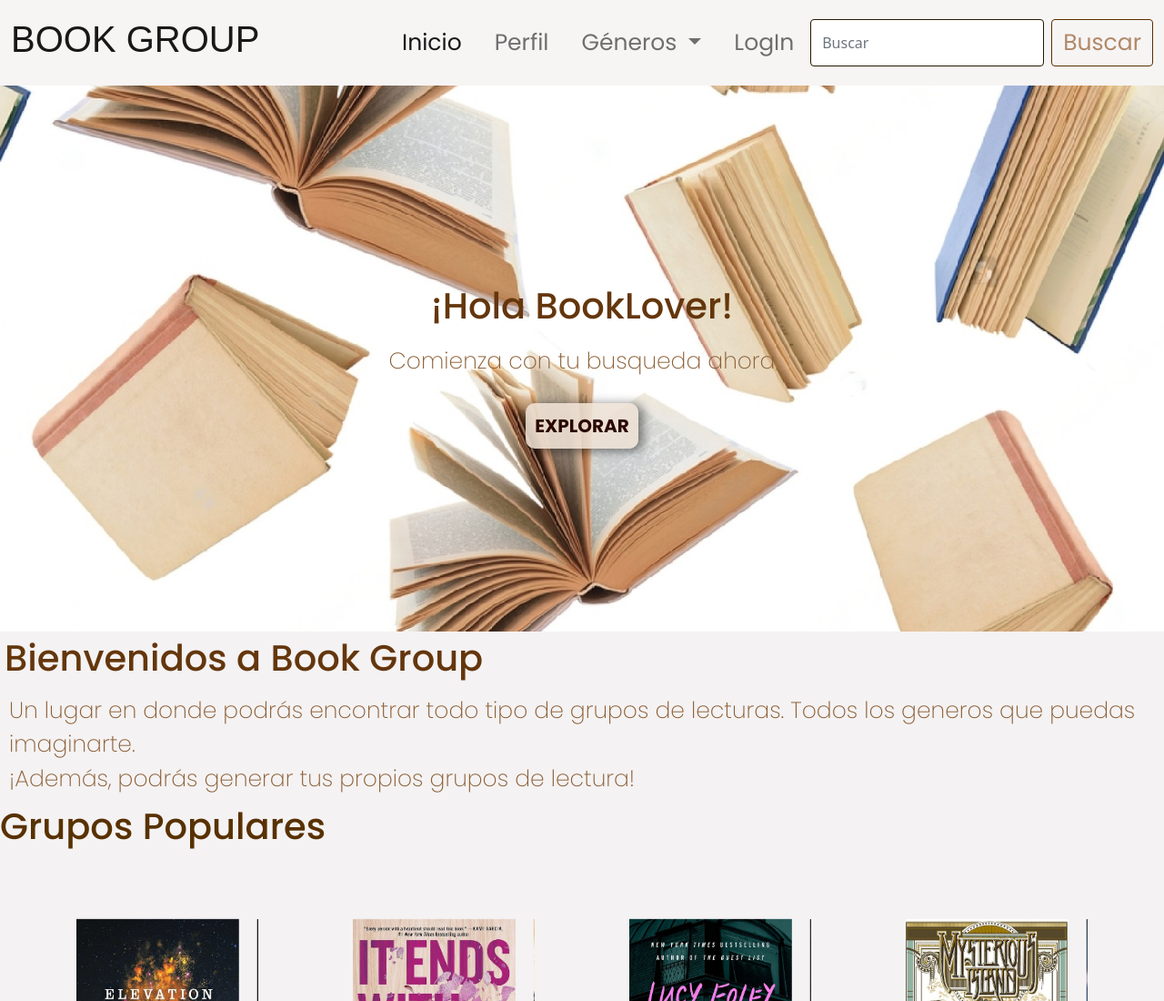
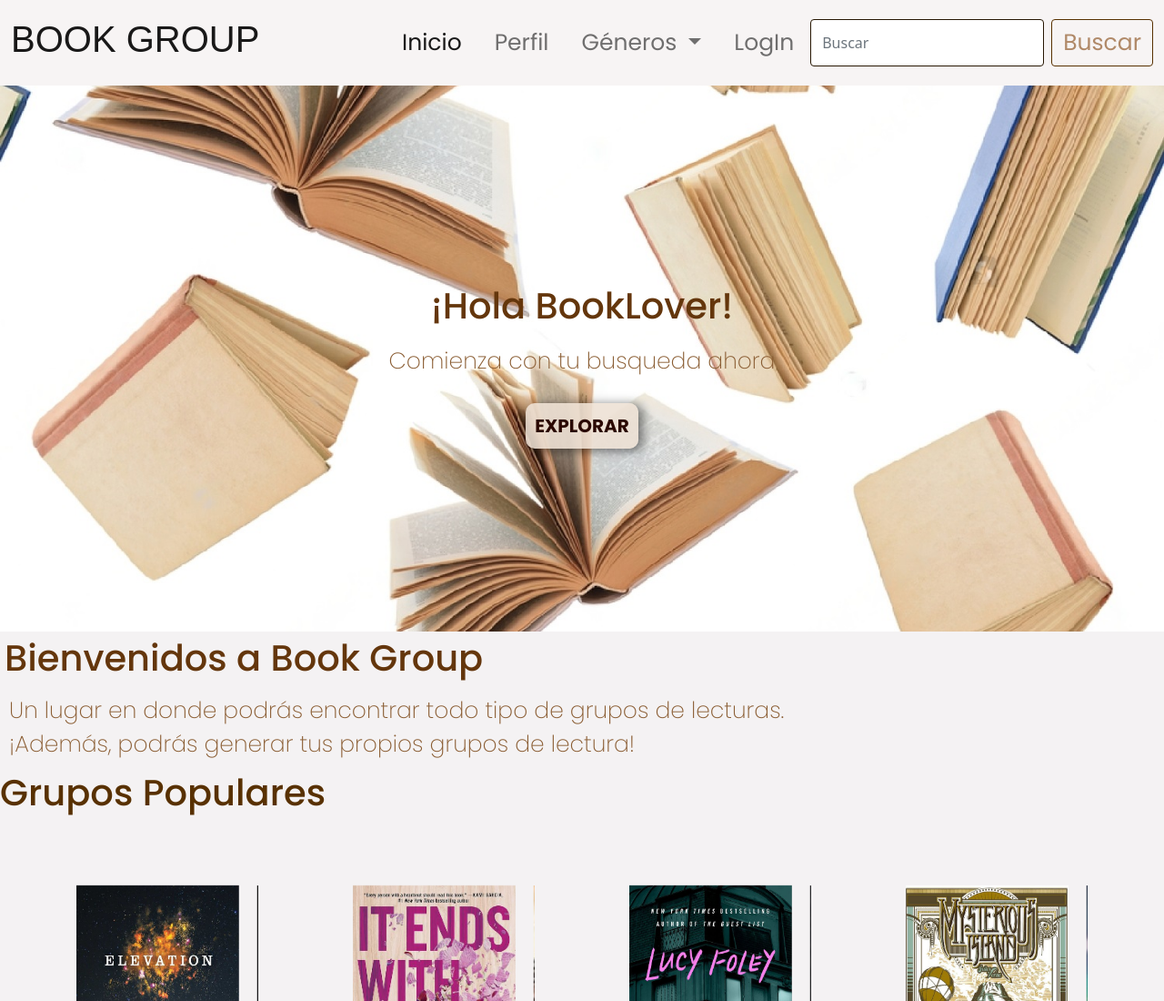
Before and after one commit to carlastocca/bookgroup, a website: page index.html in a window 1280 px wide. Shown: the top 1100 px of the page at 91% size. Drawn offline with nearby package versions, Linux system fonts and the light colour scheme.

Commit message:
correcciones

```diff
--- a/index.html
+++ b/index.html
@@ -88,9 +88,7 @@
         </section>
         <section class="bienvenidos">
             <h2>Bienvenidos a Book Group</h2>
-            <p>Un lugar en donde podrás encontrar todo tipo de grupos de lecturas.
-                Todos los generos que puedas imaginarte. <br>
-                ¡Además, podrás generar tus propios grupos de lectura! </p>
+            <p>Un lugar en donde podrás encontrar todo tipo de grupos de lecturas. <br>¡Además, podrás generar tus propios grupos de lectura! </p>
         </section>
         <section class="grupos-populares-titulo">
             <h2>Grupos Populares</h2>
```
Also changed, not shown: pages/crear-perfil.html (+1 -1 lines).
